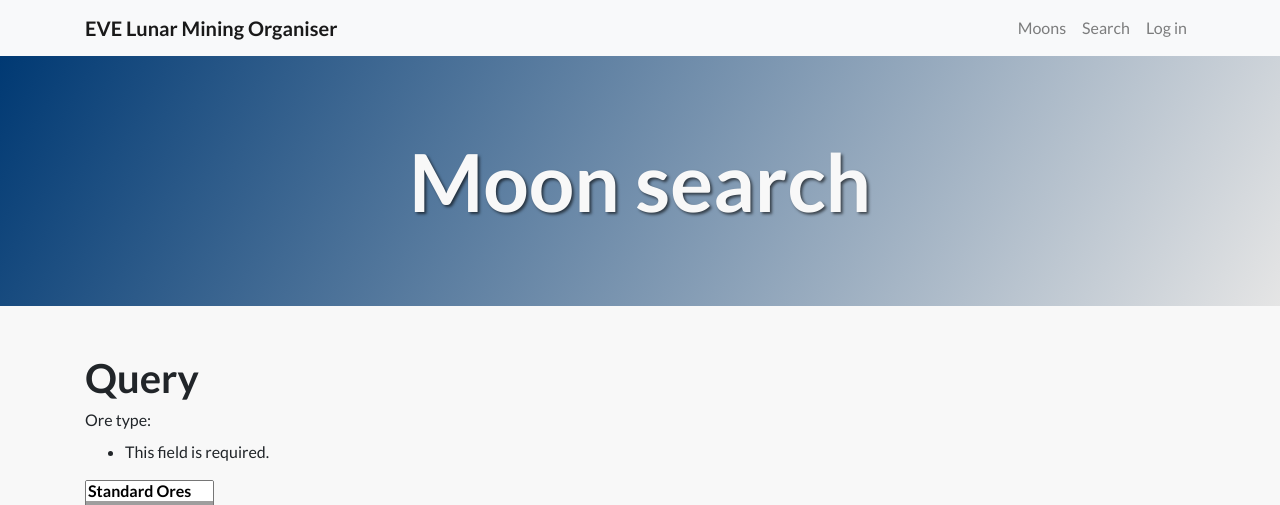
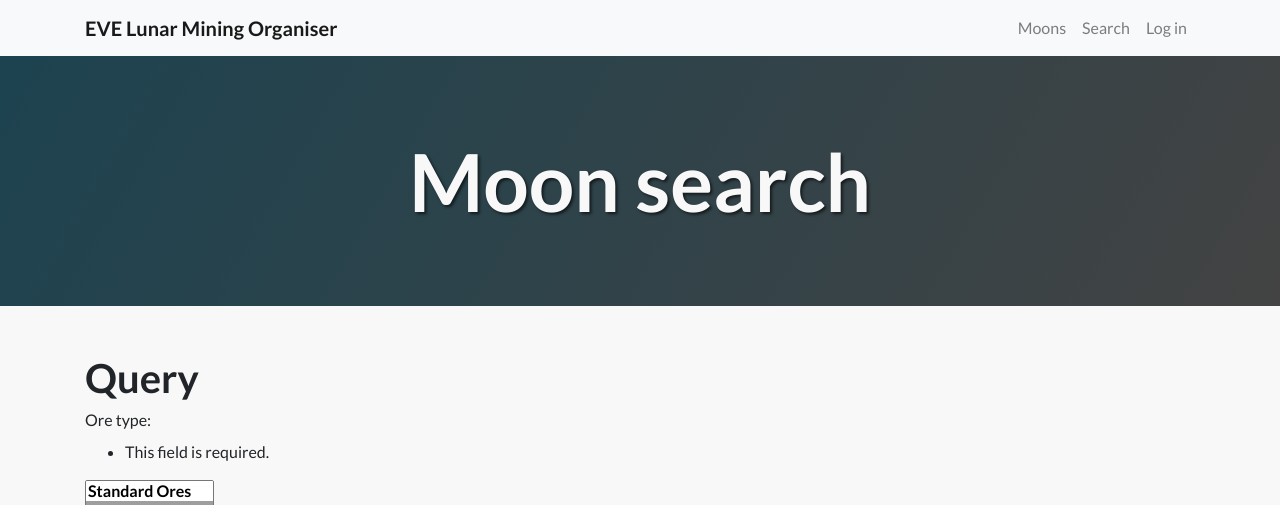
Before and after one commit to stephenswat/eve_lunar_mining_organiser, a Django app: page /search/ in a window 1280 px wide. Shown: the top 505 px of the page. Run offline with Django 3.2, Linux system fonts and the light colour scheme; parts of the project's set-up code (start-up, migrations or seed data) failed here and were passed over; some libraries are stand-ins or nearby versions; grey boxes are pictures that could not be loaded.

Commit message:
Add even more colour.

```diff
--- a/elmo/moon_tracker/templates/moon_tracker/search.html
+++ b/elmo/moon_tracker/templates/moon_tracker/search.html
@@ -9,7 +9,7 @@
 
 {% block header %}
 
-<header class="intro-header short profile">
+<header class="intro-header short search">
   <div class="container">
     <div class="intro-message">
       <h1>
--- a/elmo/static/css/elmo.css
+++ b/elmo/static/css/elmo.css
@@ -63,6 +63,14 @@ h1, h2, h3, h4, h5, h6, .navbar-brand, footer {
 
 .intro-header.submit {
   background-image: linear-gradient(120deg, #AA076B, #61045F);
+}
+
+.intro-header.search {
+  background-image: linear-gradient(120deg, #1D4350, #434343);
+}
+
+.intro-header.leaderboard {
+  background-image: linear-gradient(120deg, #6441A5, #2A0845);
 }
 
 .intro-header.short {
```
